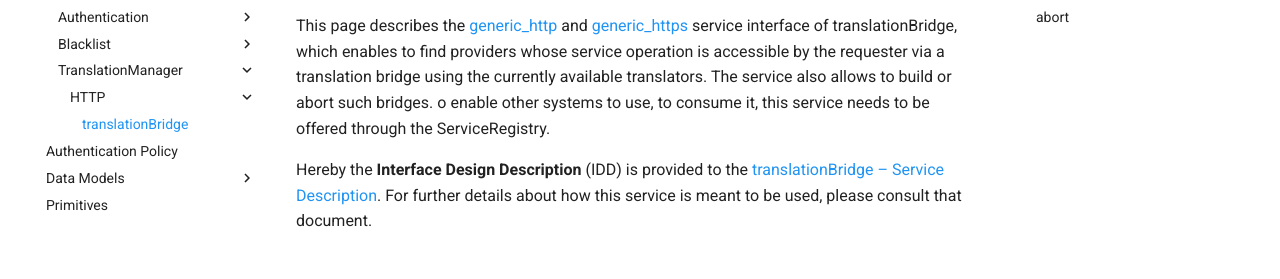
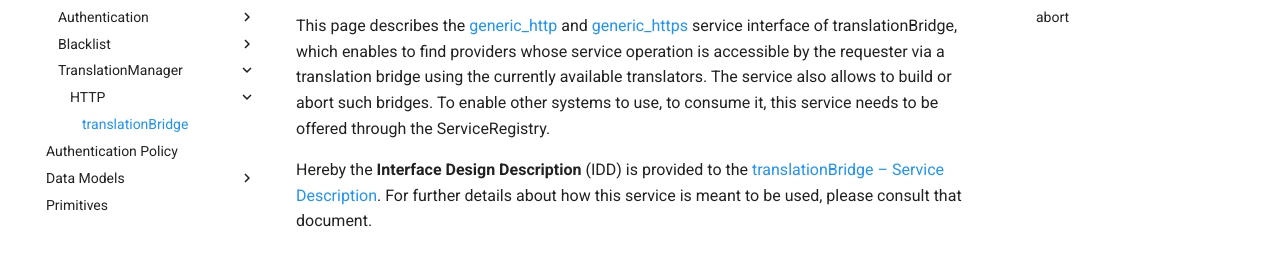
Before and after one commit to Aitia-IIOT/ah5-docs-java-spring, an MkDocs documentation site: the page built from docs/api/translationmanager/translation-bridge-generic-http.md, in a window 1280 px wide and 1400 px high. Shown: the part 331-610 px from the top of the window. Built offline with MkDocs 1.6.1 and Material for MkDocs 9.7.7, drawn with Linux system fonts in a browser that asks for light colours; some of the changed text lies outside the part shown.

Commit message:
fixing docs

```diff
--- a/docs/api/translationmanager/translation-bridge-generic-http.md
+++ b/docs/api/translationmanager/translation-bridge-generic-http.md
@@ -4,7 +4,7 @@
 ## Overview
 
 This page describes the [generic_http](../communication-profiles/generic-http-template.md) and [generic_https](../communication-profiles/generic-https-template.md) service interface of translationBridge, which enables to find providers whose service
-operation is accessible by the requester via a translation bridge using the currently available translators. The service also allows to build or abort such bridges. o enable other systems to use, to consume it, this service needs to be offered through the ServiceRegistry.
+operation is accessible by the requester via a translation bridge using the currently available translators. The service also allows to build or abort such bridges. To enable other systems to use, to consume it, this service needs to be offered through the ServiceRegistry.
 
 Hereby the **Interface Design Description** (IDD) is provided to the [translationBridge – Service Description](../../assets/sd/5_1_0/translation-bridge_sd.pdf). For further details about how this service is meant to be used, please consult that document.
 
```
Also changed, not shown: other parts of docs/api/translationmanager/translation-bridge-generic-http.md (+2 -2 lines), docs/api/data-models/data-model-map.md (+3 -3 lines).
